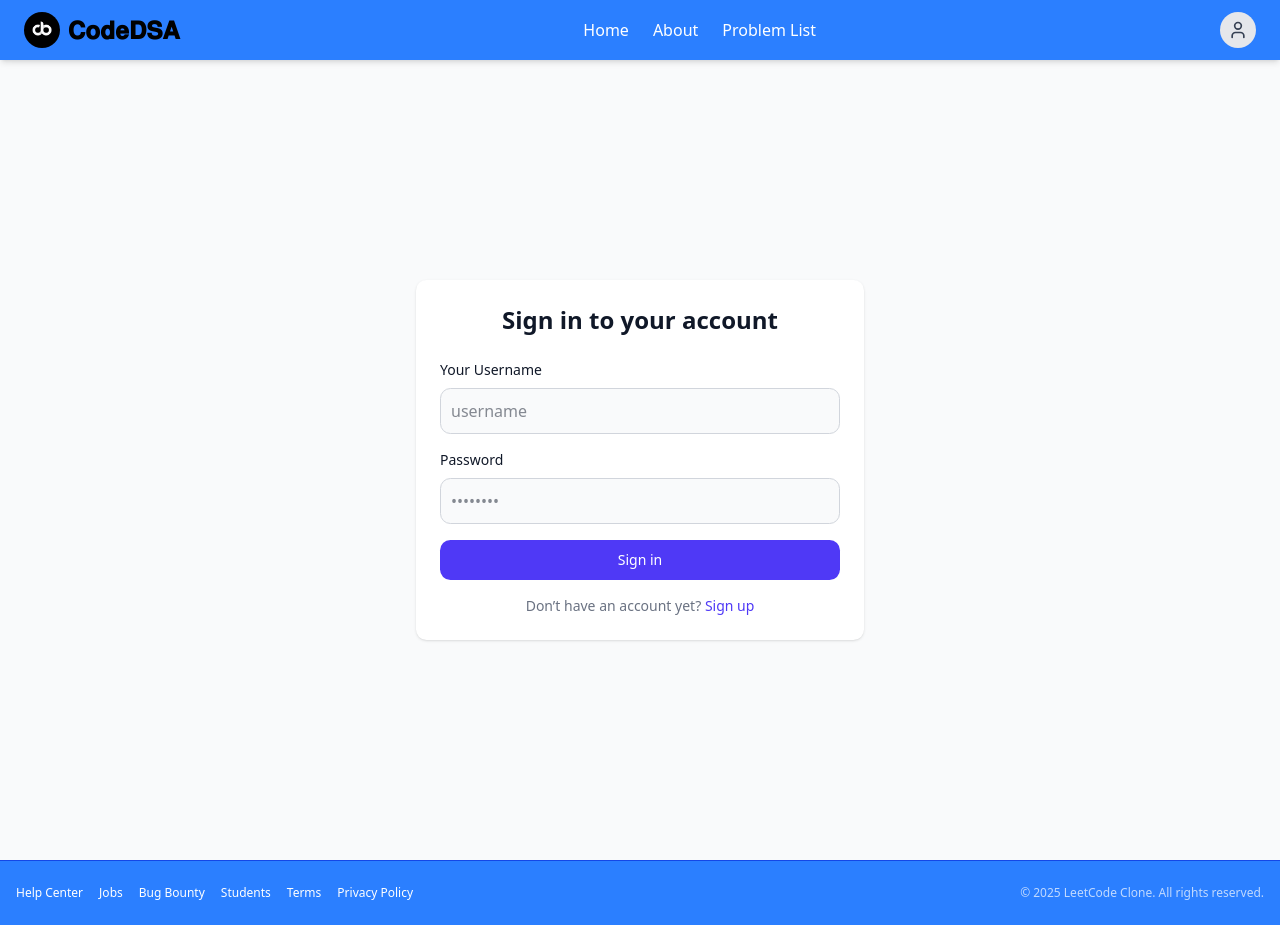
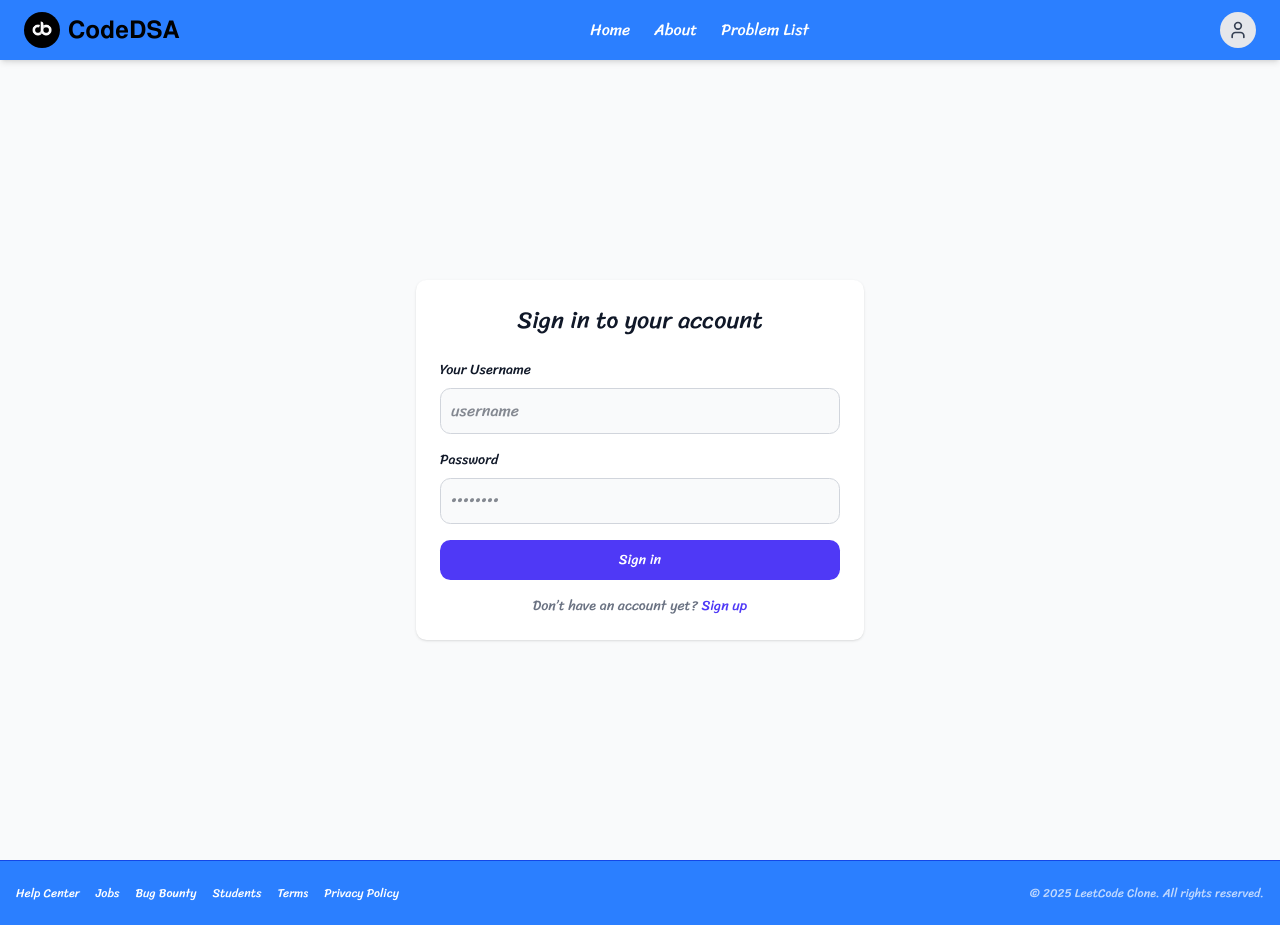
Before and after one commit to babitakry/codedsa, a React (Vite) app: page /signin in a window 1280 px wide. Built offline with nearby package versions, Linux system fonts and the light colour scheme; no server answers.

Commit message:
update font

```diff
--- a/src/index.css
+++ b/src/index.css
@@ -1,5 +1,14 @@
+@import url('https://fonts.googleapis.com/css2?family=Montserrat:ital,wght@0,100..900;1,100..900&family=Outfit:wght@100..900&family=Roboto+Slab:wght@100..900&family=Roboto:ital,wght@0,100..900;1,100..900&family=Sriracha&display=swap');
 @import "tailwindcss";
 @import "tw-animate-css";
+
+
+*{
+  font-family: "Sriracha", cursive;
+  font-weight: 400;
+  font-style: normal;
+}
+
 
 @custom-variant dark (&:is(.dark *));
 
```
